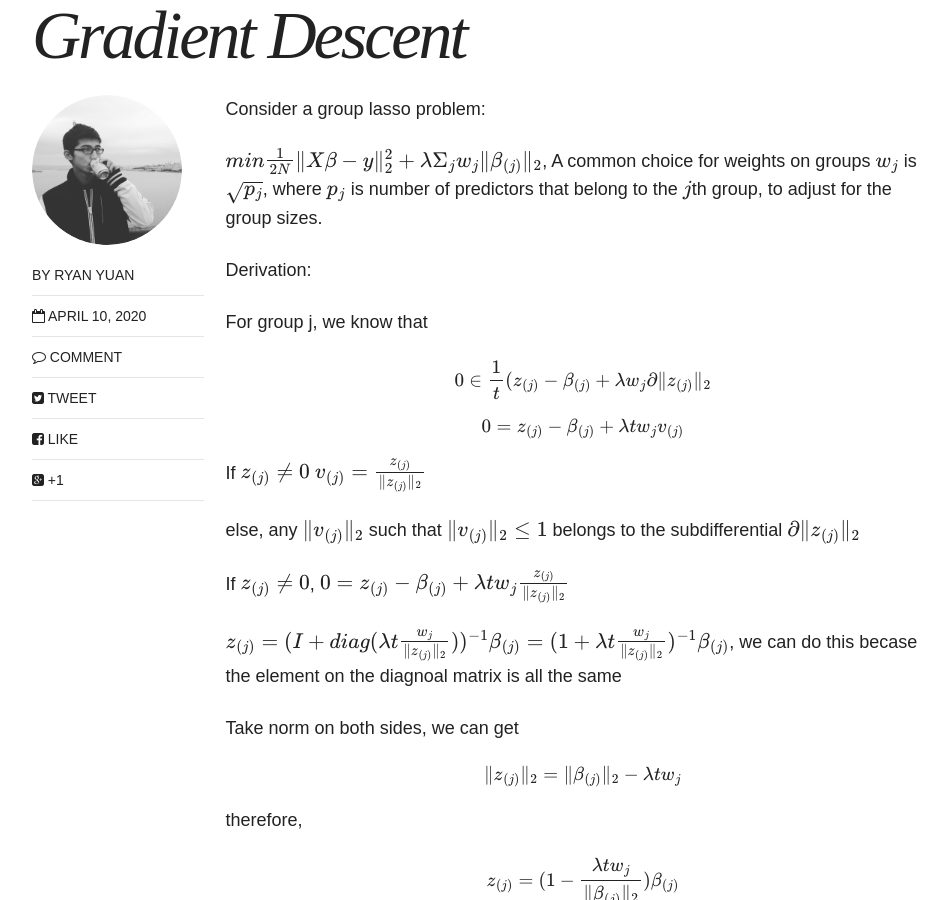
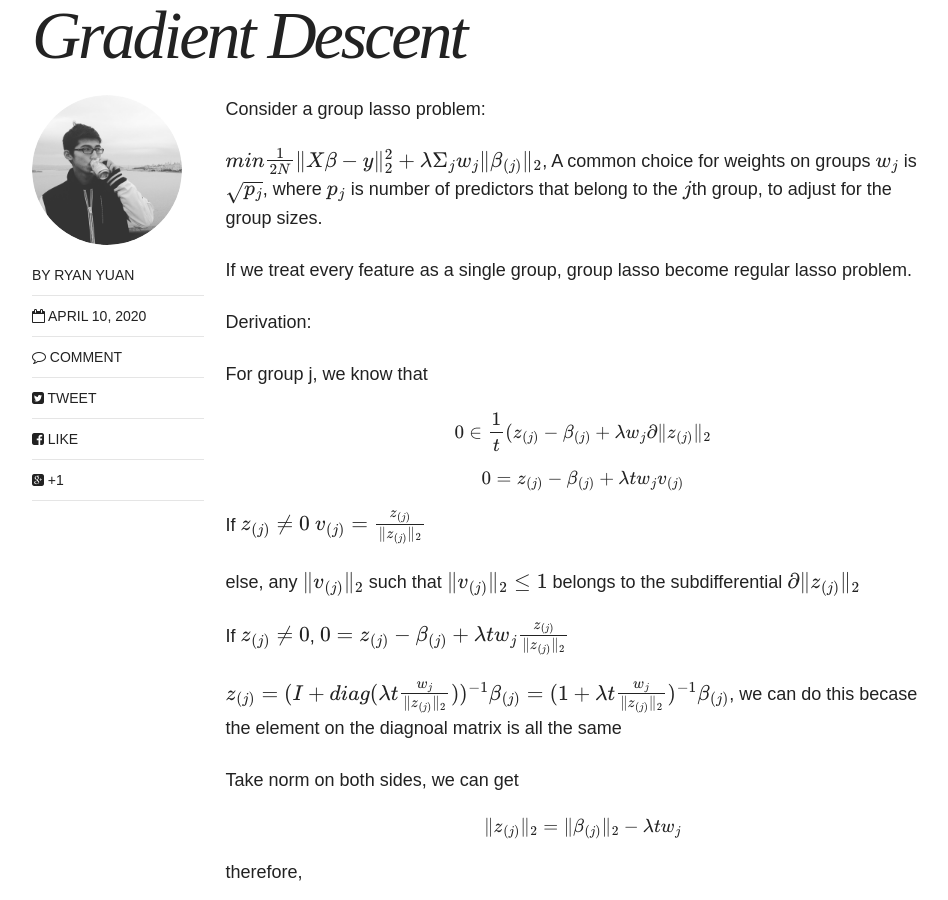
Before and after one commit to ryanyuan42/ryanyuan42.github.io, a Jekyll site: the page built from _posts/2020-04-10-group_lasso.markdown, in a window 1280 px wide and 900 px high, scrolled down 605 px. Shown: the whole window, without its empty margins (154-1102 px from the left). Built offline with Jekyll 4.4.1, drawn with Linux system fonts in a browser that asks for light colours; nearby versions of some CDN libraries; formulas are drawn with MathJax 3; comment, search, counter and statistics services are not loaded.

Commit message:
Update 2020-04-10-group_lasso.markdown

```diff
--- a/_posts/2020-04-10-group_lasso.markdown
+++ b/_posts/2020-04-10-group_lasso.markdown
@@ -12,6 +12,8 @@ Consider a group lasso problem:
 
 $$min \frac{1}{2N} \|X\beta - y\|_2^2 + \lambda \Sigma_j w_j \|\beta_{(j)}\|_2$$, A common choice for weights on groups $$w_j$$ is $$\sqrt{p_j}$$,
 where $$p_j$$ is number of predictors that belong to the $$j$$th group, to adjust for the group sizes.
+
+If we treat every feature as a single group, group lasso become regular lasso problem.
 
 
 Derivation:
```
